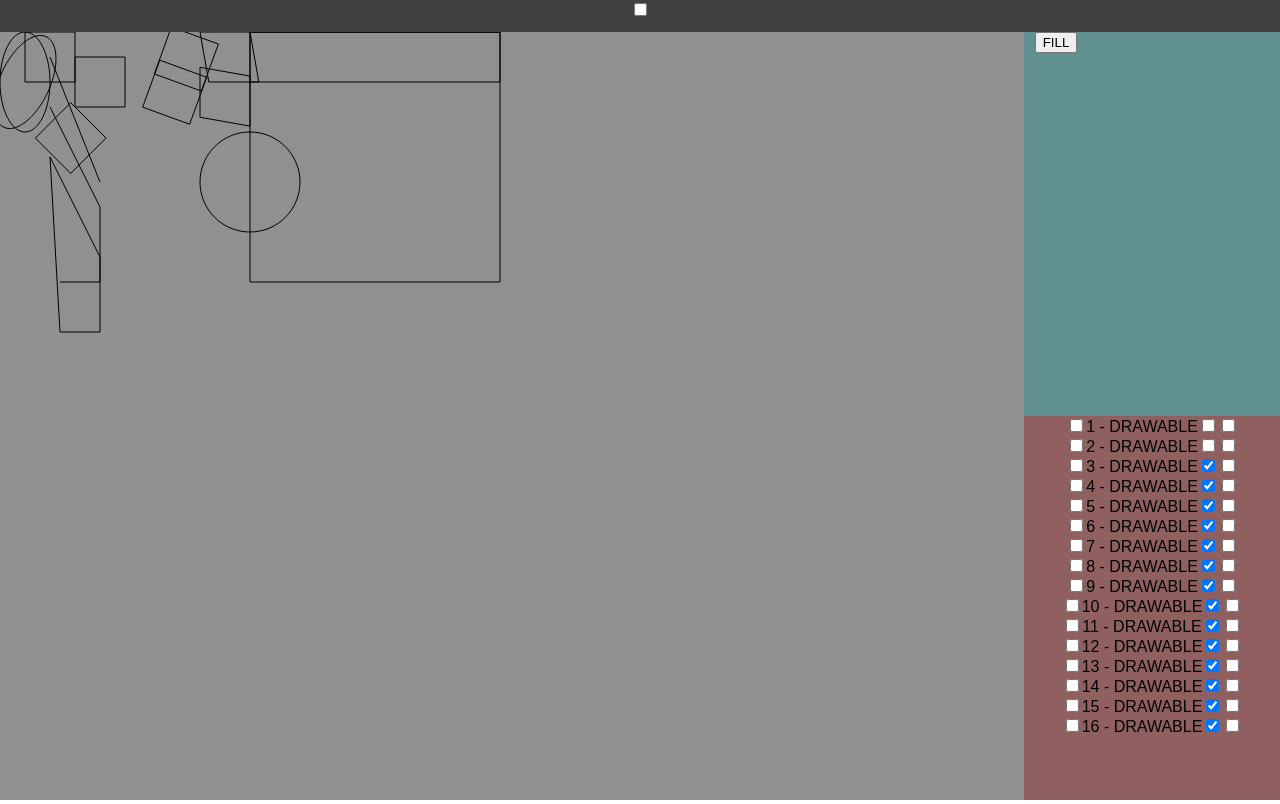
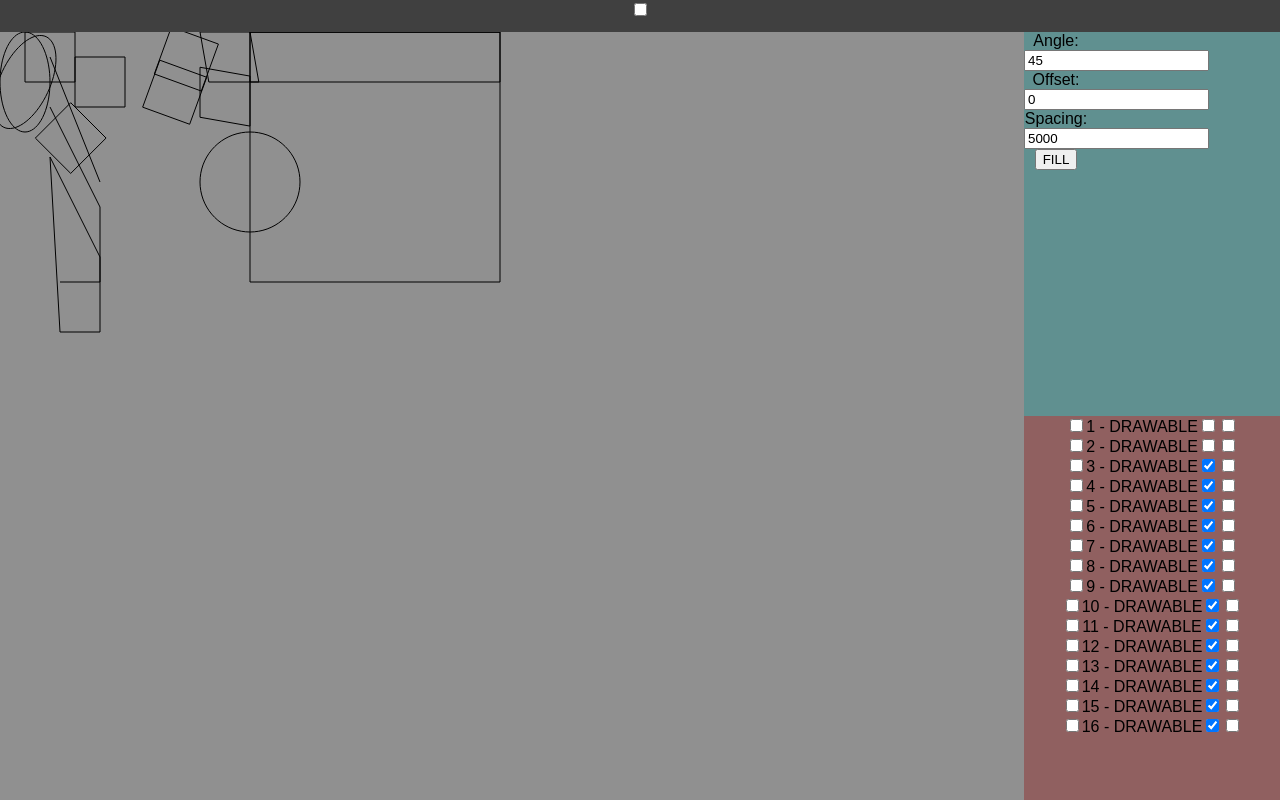
Before and after one commit to tooxoot/plotR, a React (Create React App) app: page / in a window 1280 px wide. Built offline with nearby package versions, Linux system fonts and the light colour scheme.

Commit message:
{#18} Added input fields and state to line filling component

```diff
--- a/src/react-components/svg.line.filling.input.tsx
+++ b/src/react-components/svg.line.filling.input.tsx
@@ -5,20 +5,66 @@ import { LineFilling } from '../redux-model/redux.line.filling';
 
 interface Props {
     selectedIds: number[];
-    // tslint:disable: no-any
+    // tslint:disable:next-line no-any
     fill: (args: LineFilling.Arguments) => any;
-    // tslint:enable: no-any
 }
 
-const FILL_INPUT_COMPONENT: React.SFC<Props> = ({selectedIds, fill}) => {
-    const fillAll = () => selectedIds.forEach(id => fill({id, angle: 45, offset: 0, spacing: 5000}));
+interface State {
+    angle: number;
+    offset: number;
+    spacing: number;
+}
 
-    return (
-        <div>
-            <button onClick={() => fillAll()}> FILL </button>
-        </div>
-    );
-};
+class FillComponent extends React.Component<Props, State> {
+    constructor(props: Props) {
+        super(props);
+        this.state = {
+            angle: 45,
+            offset: 0,
+            spacing: 5000,
+        };
+      }
+
+    render() {
+        const fillAll = () => this.props.selectedIds.forEach(
+            id => this.props.fill({
+                id,
+                ...this.state
+            })
+        );
+
+        return (
+            <div>
+                Angle:
+                <input
+                    className="angle-input"
+                    type="number"
+                    value={this.state.angle}
+                    onChange={(e) => {
+                        this.setState({angle: +(e.currentTarget.value) % 180});
+                        console.log(this.state);
+                    }
+                    }
+                />
+                Offset:
+                <input
+                    className="offset-input"
+                    type="number"
+                    value={(this.state.offset)}
+                    onChange={(e) => this.setState({offset: Math.max(+(e.currentTarget.value), 0)})}
+                />
+                Spacing:
+                <input
+                    className="spacing-input"
+                    type="number"
+                    value={this.state.spacing}
+                    onChange={(e) => this.setState({spacing: Math.max(+(e.currentTarget.value), 1)})}
+                />
+                <button onClick={fillAll}> FILL </button>
+            </div>
+        );
+    }
+}
 
 const stateToProps = (state: ReduxState) => {
     return {
@@ -35,4 +81,4 @@ const  dispatchToProps = (dispatch: ReactRedux.Dispatch<ReduxState>) => (
 export const FILL_INPUT = ReactRedux.connect(
     stateToProps,
     dispatchToProps
-)(FILL_INPUT_COMPONENT);
+)(FillComponent);
```
